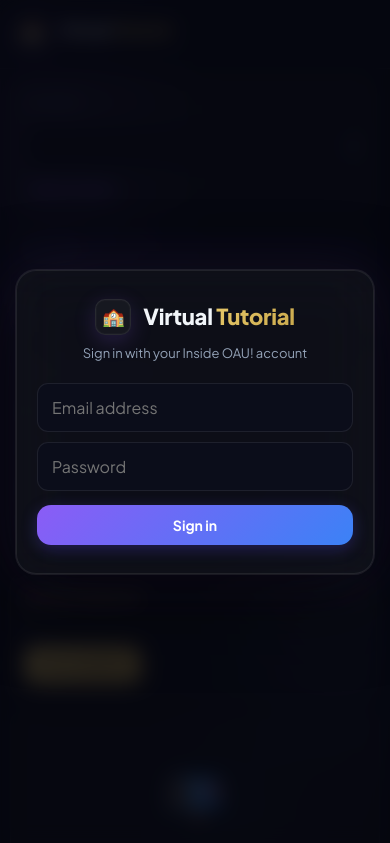
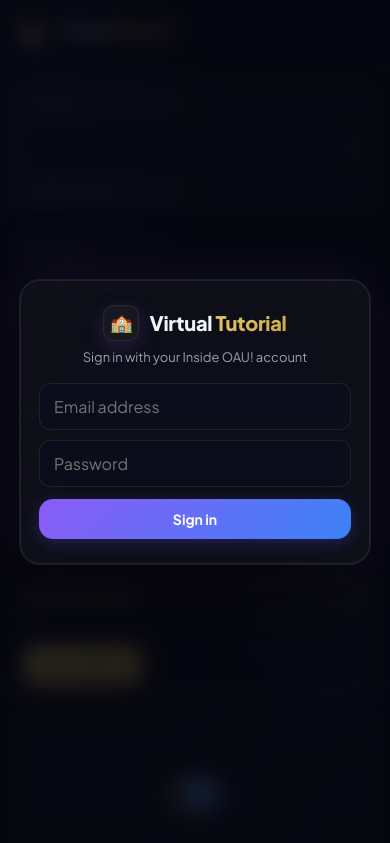
Before and after one commit to nuele4409-cmyk/insideoaututorial, a website: page public/index.html in a window 390 px wide. Shown: the top 843 px of the page. Drawn offline with nearby package versions, Linux system fonts and the light colour scheme; no server answers.

Commit message:
fix: login overlay fixed center, no scroll on mobile

```diff
--- a/public/styles.css
+++ b/public/styles.css
@@ -315,6 +315,7 @@ body.s-dark {
   position: fixed; inset: 0; z-index: 100;
   display: flex; align-items: center; justify-content: center;
   padding: 24px;
+  overflow: hidden;
   background: rgba(6, 7, 15, 0.82);
   backdrop-filter: blur(10px); -webkit-backdrop-filter: blur(10px);
 }
@@ -611,23 +612,26 @@ body.s-dark {
   .topbar-right::-webkit-scrollbar { display: none; }
   .admin-btn { font-size: 12px; padding: 7px 13px; white-space: nowrap; flex-shrink: 0; }
 
-  /* Login — proper center with subtle glow */
+  /* Login — fixed center, no scroll */
   .login-overlay {
-    padding: 24px 16px;
+    padding: 20px;
     align-items: center;
     justify-content: center;
+    overflow: hidden;
   }
   .login-box {
     border-radius: 20px;
-    padding: 28px 20px 28px;
+    padding: 24px 18px;
     max-width: 100%;
+    width: 100%;
     box-shadow: 0 0 0 1px var(--brd), 0 24px 80px rgba(0,0,0,0.6), 0 0 60px rgba(139,92,246,0.12);
   }
-  .login-brand { margin-bottom: 8px; }
-  .login-brand h1 { font-size: 22px; }
-  .login-sub { font-size: 13px; margin-bottom: 20px; }
-  .auth-input { font-size: 16px; padding: 13px 14px; margin-bottom: 10px; }
-  .login-btn { padding: 14px; font-size: 15px; border-radius: 14px; }
+  .login-brand { margin-bottom: 6px; gap: 10px; }
+  .login-brand .brand-mark { width: 36px; height: 36px; font-size: 18px; }
+  .login-brand h1 { font-size: 20px; }
+  .login-sub { font-size: 13px; margin: 0 0 16px; }
+  .auth-input { font-size: 16px; padding: 12px 14px; margin-bottom: 10px; }
+  .login-btn { padding: 13px; font-size: 15px; border-radius: 14px; margin-top: 2px; }
 
   /* Layout */
   .layout { padding: 10px 10px 24px; gap: 12px; }
```
